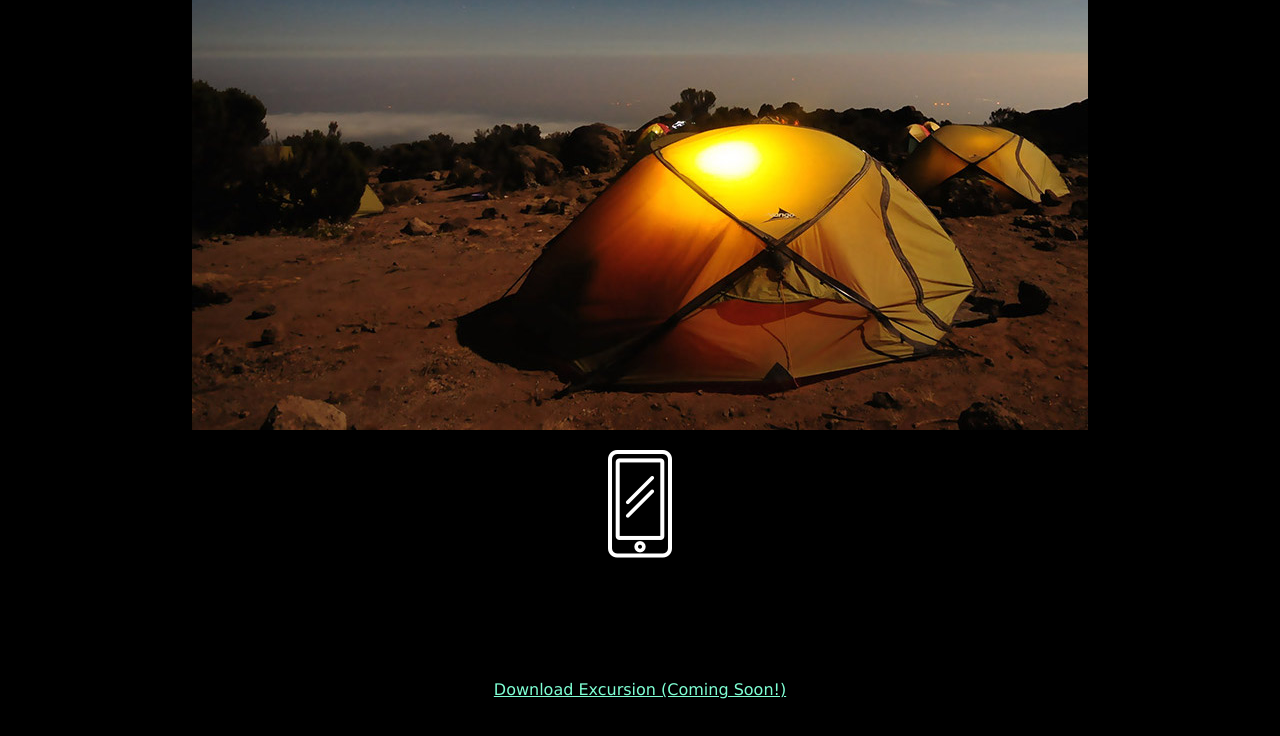
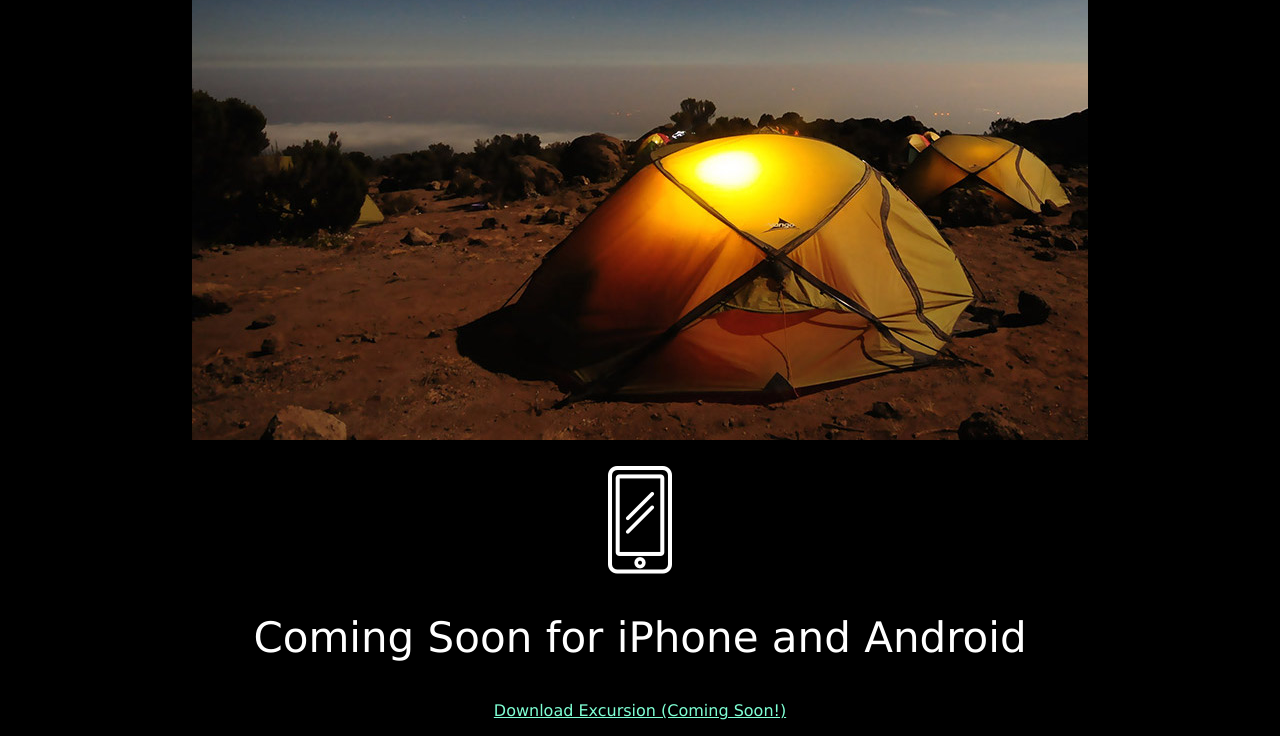
Before and after one commit to culverine/excursion, a plain HTML site: page index.html in a window 1280 px wide. Shown: the part 548-1284 px from the top of the page. Drawn offline with Linux system fonts and the light colour scheme.

Commit message:
Add final css style.

```diff
--- a/index.html
+++ b/index.html
@@ -19,7 +19,7 @@
 
 
     <!--Content -->
-    <div>
+    <div class = "content">
       <h2> Your personal travel guide </h2>
       <p> Excursion remembers places you like, and recommends new points of interest around you. </p>
       <p> <img class = "tent" src = "./resources/camp.jpeg"> </p>
@@ -32,7 +32,7 @@
     </div>
 
     <!-- Footer -->
-    <p> &copy; Excursion </p>
+    <p class = "footer"> &copy; Excursion </p>
 
 
 
--- a/resources/style.css
+++ b/resources/style.css
@@ -14,8 +14,17 @@ h1 {
 h2 {
   font-weight: 300;
   font-size: 42px;
+  color: white;
 }
 .link {
   color: aquamarine;
   font-size: 16px;
 }
+.content p {
+  font-size: 21px;
+  color: gray;
+}
+.footer {
+  text-align: right;
+  color: gray;
+}
```
